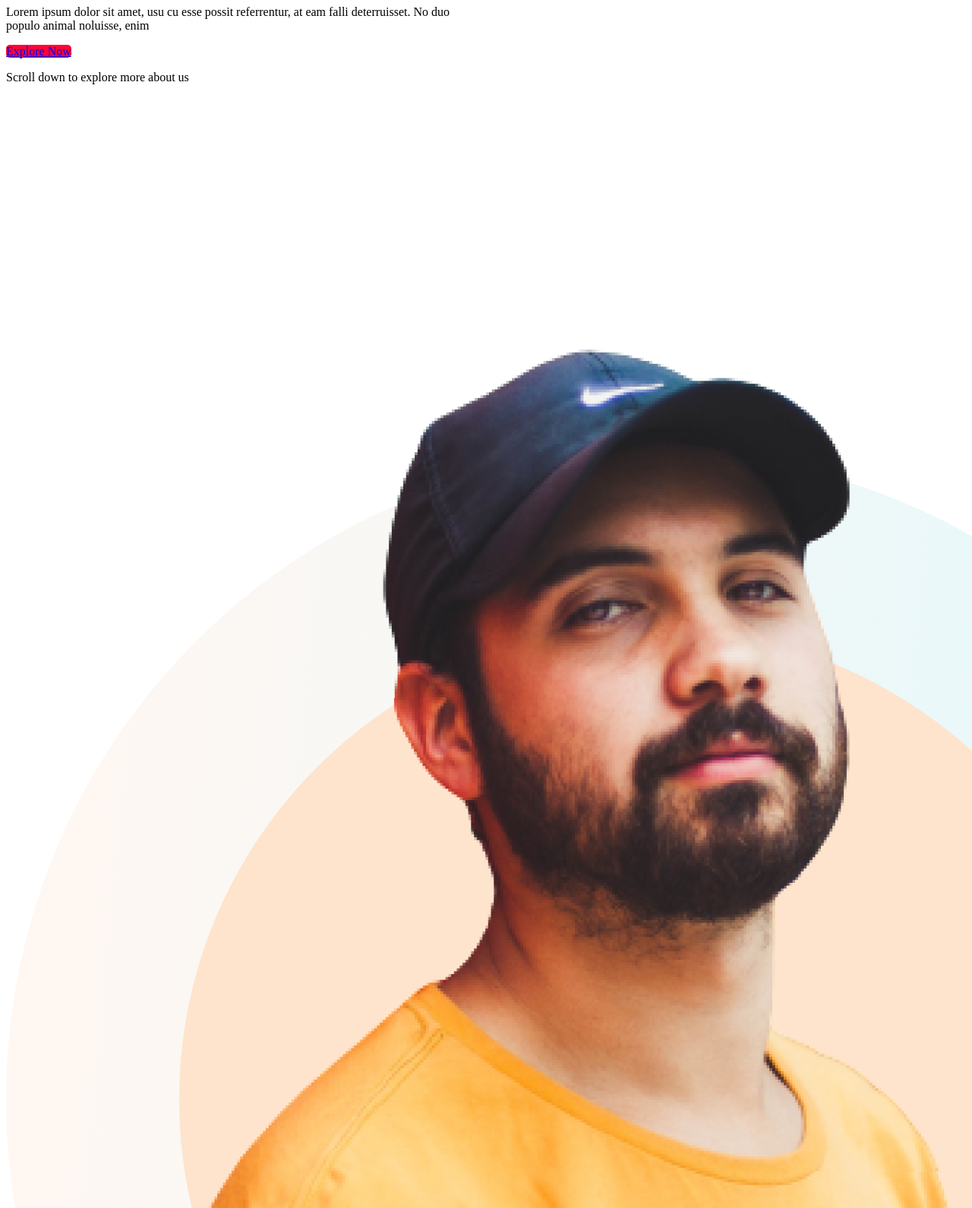
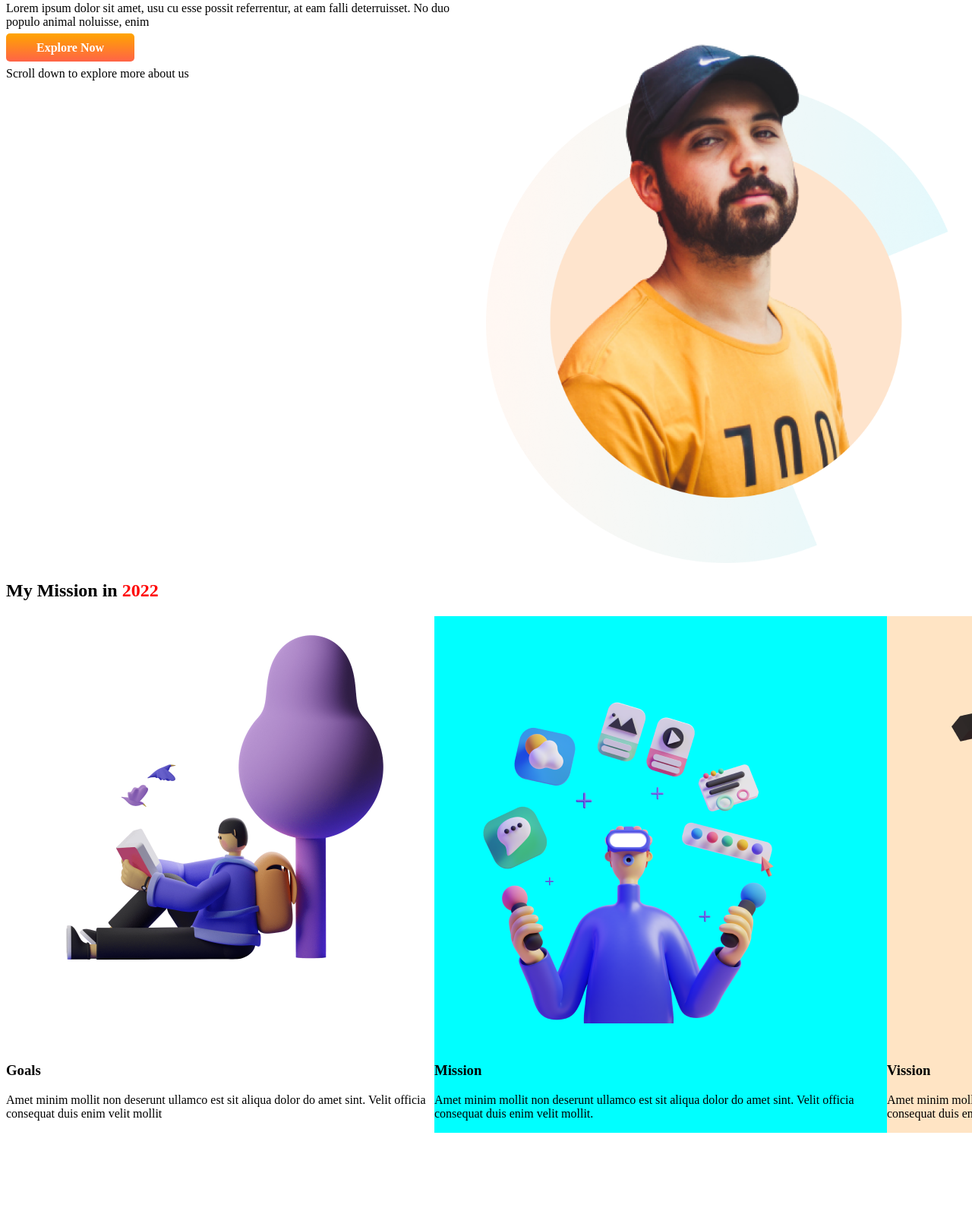
Before and after one commit to abdulkarimm2699/assignment-1, a plain HTML site: page index.html in a window 1280 px wide. Shown: the part 73-1663 px from the top of the page at 76% size. After the commit the page ends 1572 px from the top, so only its background shows below. Drawn offline with Linux system fonts and the light colour scheme.

Commit message:
good night

```diff
--- a/index.html
+++ b/index.html
@@ -7,17 +7,49 @@
     <link rel="stylesheet" href="style.css">
 </head>
 <body>
-   <div class="paragraph"> <h1>Stay Focused on <span>Mission 2022</span></h1>
+   <section>
+    <div class="paragraph"> <h1>Stay Focused on <span class="orange">Mission 2022</span></h1>
         <p>Lorem ipsum dolor sit amet, usu cu esse possit
             referrentur, at eam falli deterruisset. No duo populo
             animal noluisse, enim</p>
-        <a class="link" href="https://www.linkedin.com/in/abdul-karim-144101216/">Explore Now</a>
+            <a class="link" target="_blank" href="">Explore Now</a>
             <p>Scroll down to explore more about us</p>
         </div>
 
         <div class="paragraph">
             <img src="images/person/person-0.png" alt="">
         </div>
+   </section>
 
+   <section> <div>
+    <h1>My Mission in <span class="red">2022</span></h1>
+</div>
+</section>
+
+<section>
+    <div illution3>
+        <img src="images/illustrators/illustrator-3.png" alt="">
+        <h3>Goals</h3>
+        <p>Amet minim mollit non deserunt
+            ullamco est sit aliqua dolor do amet
+            sint. Velit officia consequat duis enim
+            velit mollit</p>
+    </div><div class="illution1">
+        <img src="images/illustrators/illustrator-1.png" alt="">
+        <h3>Mission</h3>
+        <p>Amet minim mollit non deserunt
+            ullamco est sit aliqua dolor do amet
+            sint. Velit officia consequat duis enim
+            velit mollit.</p>
+    </div>
+    <div class="illution2">
+        <img src="images/illustrators/illustrator-2.png" alt="">
+        <h3>Vission</h3>
+        <p>Amet minim mollit non deserunt
+            ullamco est sit aliqua dolor do amet
+            sint. Velit officia consequat duis enim
+            velit mollit</p>
+    </div>
+</section>
 </body>
 </html>
--- a/style.css
+++ b/style.css
@@ -1,11 +1,29 @@
 .paragraph{
     width: 50%;
 }
+.paragraph img{
+    width: 100%;
+}
+section{
+    display: flex;
+}
 span{
-    color: brown;
+    color: rgb(255, 4, 4);
 }
 .link{
-    background-color: rgb(253, 4, 58);
-    border: 10px 40px;
+    text-decoration: none;
+    background-image: linear-gradient(orange, tomato);
+    padding: 10px 40px;
     border-radius: 5px;
+    color: white;
+    font-weight: 700;
 }
+.illution1{
+    background-color: aqua;
+}
+.illution2{
+    background-color: bisque;
+}
+illution3{
+    background-color: blanchedalmond;
+}
```
Lines whose indentation alone changed are shown as unchanged.
